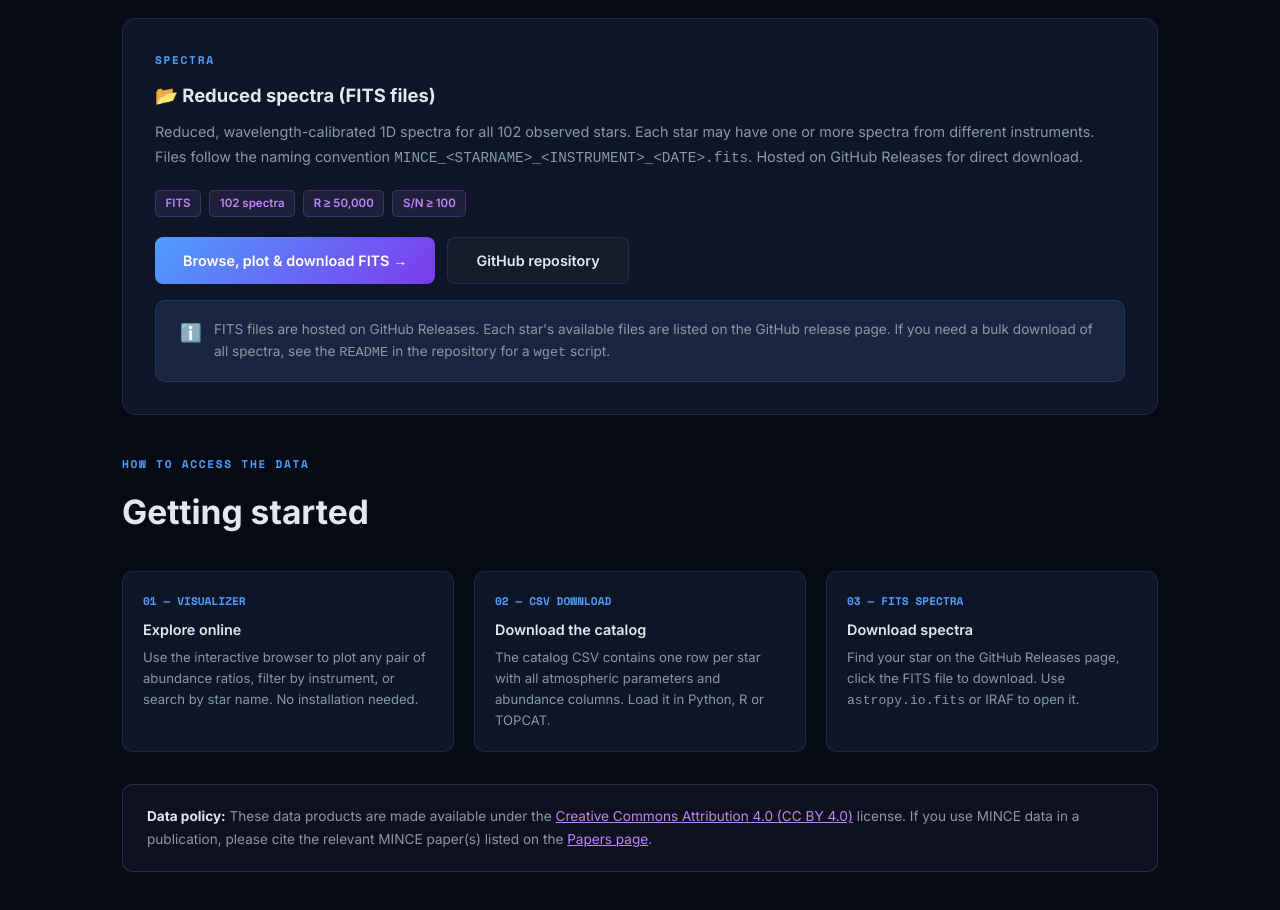
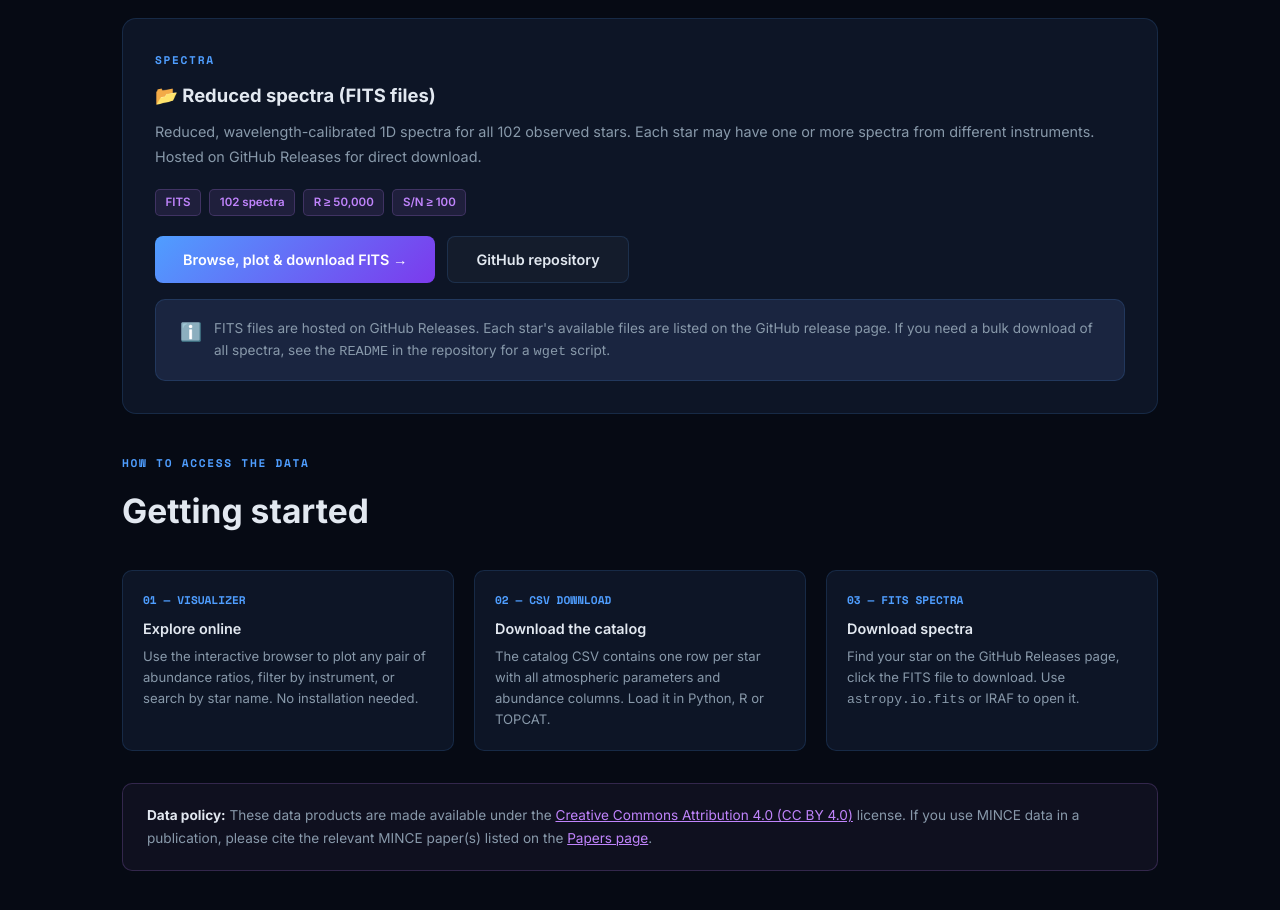
Before and after one commit to StarCat8/mince-siter, a plain HTML site: page data.html in a window 1280 px wide. Shown: the part 820-1730 px from the top of the page. Drawn offline with nearby package versions, Linux system fonts and the light colour scheme.

Commit message:
Update description for reduced spectra section
Removed specific naming convention details from the description.

```diff
--- a/data.html
+++ b/data.html
@@ -88,7 +88,7 @@
     <div class="data-block">
       <div class="section-tag">Spectra</div>
       <h3>📂 Reduced spectra (FITS files)</h3>
-      <p>Reduced, wavelength-calibrated 1D spectra for all 102 observed stars. Each star may have one or more spectra from different instruments. Files follow the naming convention <code>MINCE_&lt;STARNAME&gt;_&lt;INSTRUMENT&gt;_&lt;DATE&gt;.fits</code>. Hosted on GitHub Releases for direct download.</p>
+      <p>Reduced, wavelength-calibrated 1D spectra for all 102 observed stars. Each star may have one or more spectra from different instruments. Hosted on GitHub Releases for direct download.</p>
       <div class="tag-row">
         <span class="tag purple">FITS</span>
         <span class="tag purple">102 spectra</span>
```
